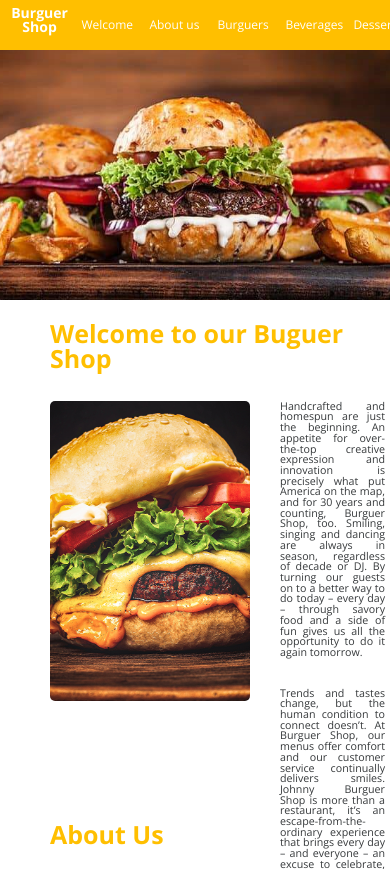
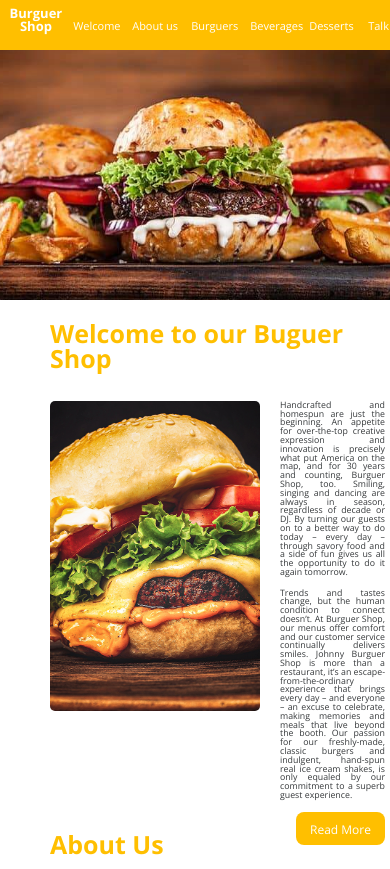
Before and after one commit to Jhonattasilva2/Burguer-Shop, a plain HTML site: page index.html in a window 390 px wide. Shown: the top 869 px of the page. Drawn offline with nearby package versions, Linux system fonts and the light colour scheme.

Commit message:
Another modifications to media queries existing properties

```diff
--- a/style.css
+++ b/style.css
@@ -792,5 +792,53 @@ footer p {
         .session-description p {
             line-height: 1;
             font-size: 10.7px;
+            margin-bottom: 15px;
+        }
+
+        #sidebar h1 {
+            font-size: 13.4px;
+            width: 54px;
+            margin-right: 0.6rem;
+            margin-left: 0.6rem;
+        }
+
+        #sidebar li {
+            padding: 2.8px;
+            width: 60px;
+        }
+
+        #sidebar a {
+            font-size: 12px;
         }
     }
+
+    @media only screen and (max-width: 470px) {
+
+        .session-description p {
+            line-height: 1;
+            font-size: 8.8px;
+            margin-bottom: 12px;
+        }
+
+        #sidebar h1 {
+            font-size: 13px;
+            width: 52px;
+            margin-right: 0.6rem;
+            margin-left: 0.6rem;
+        }
+
+        #sidebar li {
+            padding: 2px;
+            width: 55px;
+        }
+
+        #sidebar a {
+            font-size: 11px;
+        }
+
+        .session-minibanner {
+            width: 210px;
+            height: 310px;
+        }
+
+    }
```
